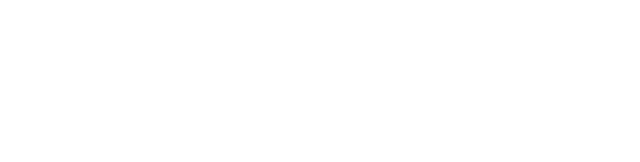
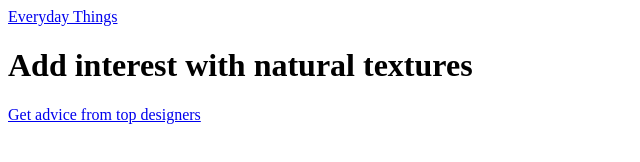
Before and after one commit to jalanya/creating-responsive-web-design-web-1, a plain HTML site: page index.html in a window 1280 px wide. Shown: the whole page, without its empty margins (0-640 px from the left). Drawn offline with Linux system fonts and the light colour scheme.

Commit message:
FEAT: Preparing the HTML Content and Structure - Adding Content into the Header

```diff
--- a/index.html
+++ b/index.html
@@ -8,7 +8,13 @@
 </head>
 <body>
 	<div id="page">
-		<header></header>
+		<header>
+			<a href="http://codifydesign.com" title="Everyday Things" class="logo">Everyday Things</a>
+			<div class="hero">
+				<h1>Add interest with natural textures</h1>
+				<a href="#" title="Get advice from top designers" class="btn">Get advice from top designers</a>
+			</div>
+		</header>
 		<section class="main"></section>
 		<section class="atmosphere"></section>
 		<section class="how-to"></section>
```
